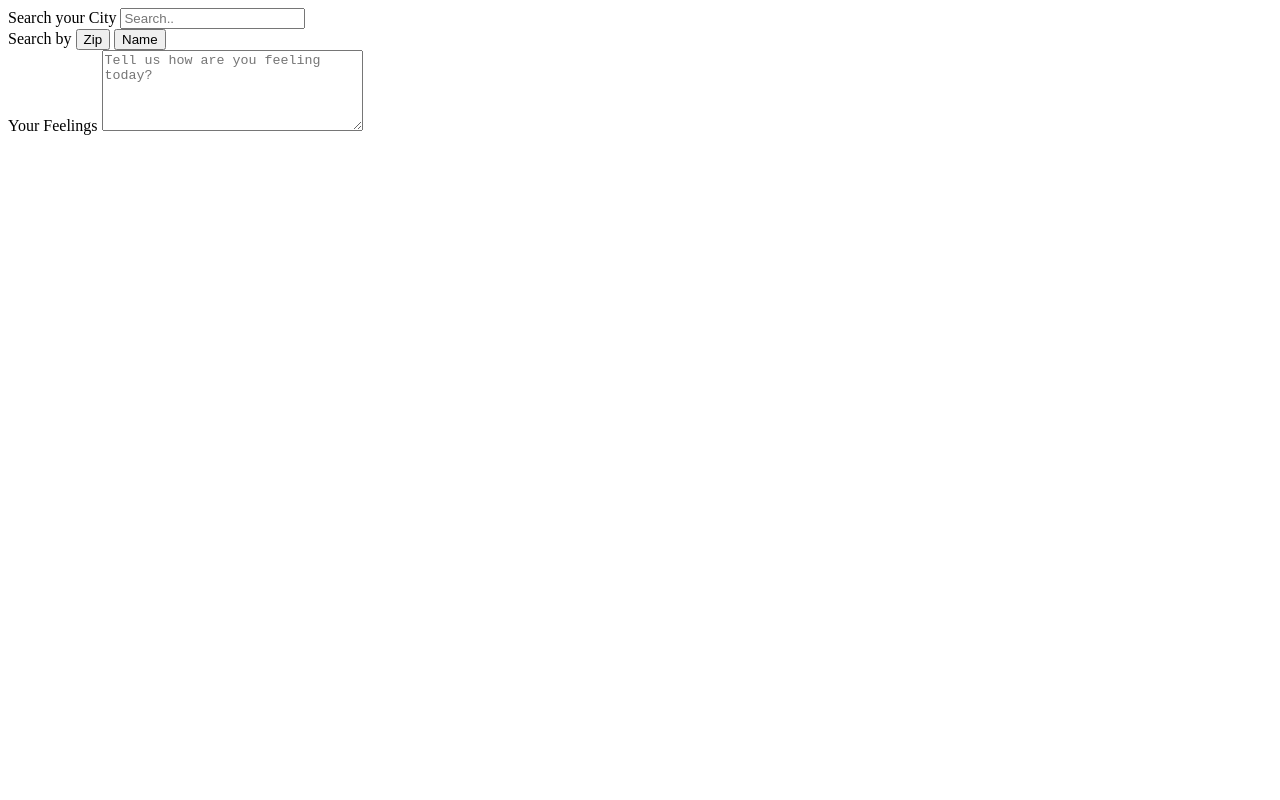
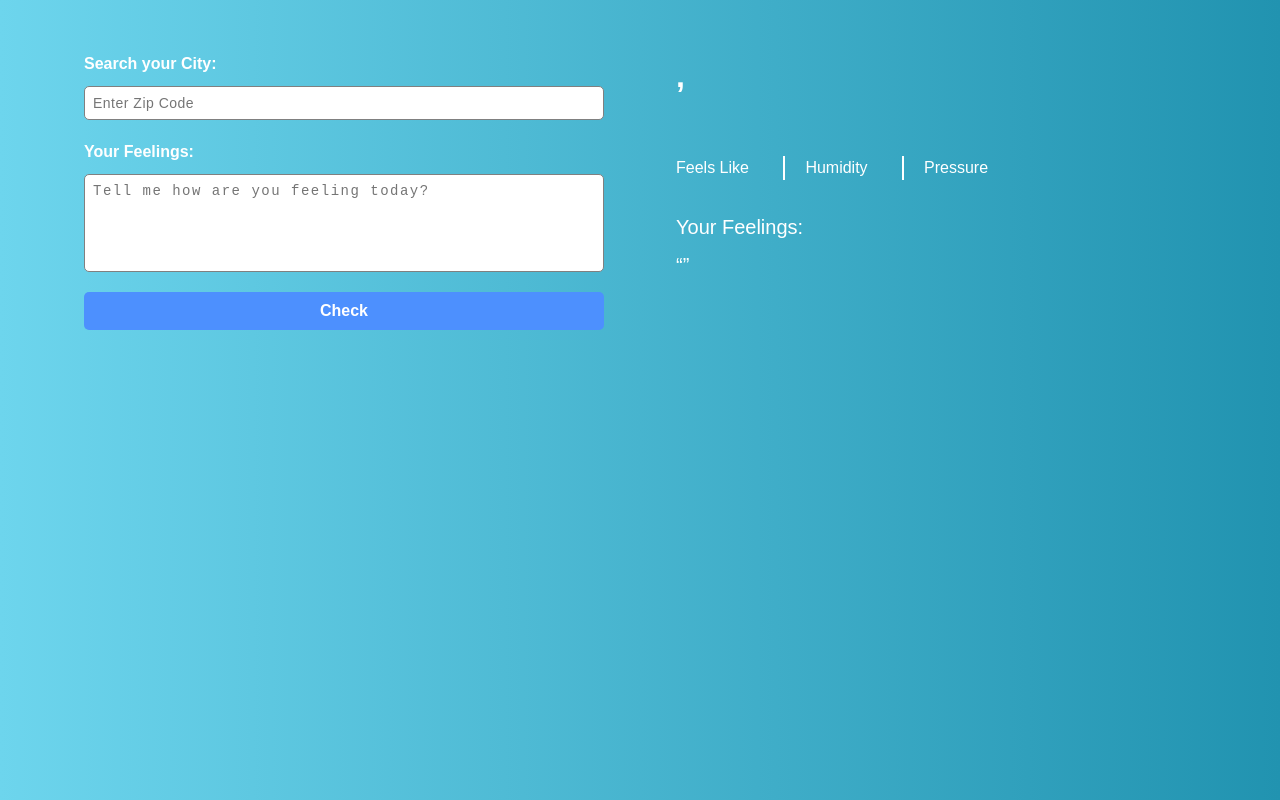
Before and after one commit to DIlkhush00/Weather-Journal-App, a website: page website/index.html in a window 1280 px wide. Drawn offline with Linux system fonts and the light colour scheme.

Commit message:
styling UI

```diff
--- a/website/index.html
+++ b/website/index.html
@@ -8,37 +8,39 @@
     <link rel="stylesheet" href="style.css">
 </head>
 <body>
+    <div class="container">
         <!--Taking Information-->
         <div class="inputInfo">
-        <label for="enteredCity">Search your City</label>
-        <input type="text" id="enteredCity" placeholder="Search..">
-        <div class="options">
-            Search by
-            <button class="option">Zip</button>
-            <button class="option">Name</button>
+            <div class="searchCity">
+                <label for="enteredCity">Search your City:</label>
+                <input type="text" id="enteredCity" placeholder="Enter Zip Code">
             </div>
-        <label for="feelings">Your Feelings</label>
-        <textarea name="feelings" id="feelings" cols="30" rows="5" placeholder="Tell us how are you feeling today?"></textarea>
+            <div class="yourFeelings">
+                <label for="feelings">Your Feelings:</label>
+                <textarea name="feelings" id="feelings" cols="30" rows="5" placeholder="Tell me how are you feeling today?"></textarea>
+            </div>
+            <button class="button">Check</button>
         </div>
 
         <!--displaying Information-->
-    <div class="showingInfo">
-        <div class="cityFullName">
-            <div class="cityName"></div>
+        <div class="showingInfo" id="entryHolder">
+            <div class="cityFullName f-b">
+                <div class="cityName"></div>,
                 <span class="cityCountry"></span>
             </div>
-        <div class="cityTime"></div>
-        <div class="cityWeather">
-            <div class="cityWeatherIcon"></div>
-            <div class="cityWeatherDesc"></div>
-        </div>
-        <div class="cityTemp"></div>
+            <div class="cityTime" id="date"></div>
+            <div class="cityTemp" id="temp"></div>
+            <div class="cityWeatherDesc f-b"></div>
             <div class="cityWeatherDetails">
                 <div class="cityFeelsLike"></div>
                 <div class="cityHumidity"></div>
                 <div class="cityPressure"></div>
             </div>
-        <div class="feelings"></div>
+            <div class="userFeelings">
+                Your Feelings:
+                <div class="feelings" id="content"></div>
+            </div>
+        </div>
     </div>
 
     <script src="app.js"></script>
--- a/website/style.css
+++ b/website/style.css
@@ -0,0 +1,193 @@
+html {
+    font-size: 100%;
+    box-sizing: border-box;
+}
+
+body {
+    margin: 0;
+    padding: 0;
+    font-size: 1rem;
+    font-family: Arial, Helvetica, sans-serif;
+    line-height: 1.5;
+    color: white;
+    background: #2193b0;
+    background: -webkit-linear-gradient(to right, #6dd5ed, #2193b0);
+    background: linear-gradient(to right, #6dd5ed, #2193b0);
+
+}
+
+.container {
+    width: 90%;
+    margin: auto;
+    padding-block: 2rem;
+    padding-inline: 1rem;
+    display: flex;
+}
+
+.inputInfo {
+    flex: 1;
+    padding: 1.25rem;
+    display: flex;
+    flex-direction: column;
+    justify-content: center;
+    gap: 1.25rem;
+}
+
+.inputInfo label {
+    margin-bottom: 0.625rem;
+    margin-right: 0.625rem;
+    font-weight: bold;
+}
+.inputInfo label:hover {
+    cursor: pointer;
+}
+
+.searchCity {
+    /* flex: 1; */
+    display: flex;
+    flex-direction: column;
+}
+.searchCity input {
+    max-width: 100%;
+    height: 1rem;
+    padding: .5rem;
+    font-size: .875rem;
+    letter-spacing: .5px;
+    outline: none;
+    border: 1px solid gray;
+    border-radius: 5px;
+    transition: box-shadow .3s ease-in-out, border .3s ease-in-out;
+}
+
+.searchCity input:focus {
+    box-shadow: 0 0 5px #203a43;
+    border: 1px solid transparent;
+}
+.yourFeelings {
+    /* flex: 1; */
+    display: flex;
+    flex-direction: column;
+}
+.yourFeelings textarea {
+    resize: none;
+    max-width: 100%;
+    padding: .5rem;
+    min-height: 3.125rem;
+    font-size: .875rem;
+    letter-spacing: 1.5px;
+    outline: none;
+    border-radius: 5px;
+    border: 1px solid gray;
+    transition: box-shadow .3s ease-in-out, border .3s ease-in-out;
+}
+.yourFeelings textarea:focus {
+    box-shadow: 0 0 5px #203a43;
+    border: 1px solid transparent;
+}
+.button {
+  display: inline-block;
+  padding: .625rem 1.25rem;
+  font-size: 1rem;
+  font-weight: 700;
+  text-align: center;
+  text-decoration: none;
+  border-radius: 5px;
+  border: none;
+  background-color: #4d90fe;
+  color: #fff;
+  cursor: pointer;
+  transition: background-color 0.3s ease;
+}
+
+.button:hover {
+  background-color: #357ae8;
+}
+
+.button:focus {
+  outline: none;
+  box-shadow: 0 0 5px #357ae8;
+}
+
+.button:active {
+  background-color: #2664c8;
+}
+
+
+/* showing info */
+
+.showingInfo {
+    margin-left: 2rem;
+    flex: 1;
+    padding: 1.25rem;
+}
+
+.f-b {
+    font-weight: 700;
+}
+
+.cityFullName {
+    font-size: 2rem;
+}
+.cityName {
+    display: inline-block;
+}
+.cityTime {
+    font-size: 1.5rem;
+    padding-bottom: 1.5rem;
+}
+.cityTemp {
+    font-size: 3rem;
+}
+.cityWeatherDesc {
+    font-size: 1.5rem;
+}
+.cityWeatherDetails {
+    padding-top: 2rem;
+}
+.cityWeatherDetails > div {
+    display: inline-block;
+    padding-right: 1.5rem;
+}
+.cityWeatherDetails > div:not(:last-child) {
+    border-right: 2px solid #fff;
+    margin-right: 1rem;
+}
+.cityFeelsLike::before {
+    content: "Feels Like ";
+    margin-right: .625rem;
+}
+.cityHumidity::before {
+    content: "Humidity ";
+    margin-right: .625rem;
+}
+.cityPressure::before {
+    content: "Pressure ";
+    margin-right: .625rem;
+}
+
+.userFeelings {
+    width: 100%;
+    padding-block: 2rem;
+    font-size: 1.25rem;
+}
+
+.feelings {
+    padding-top: .5rem;
+}
+
+.feelings::before{
+    content: open-quote;
+}
+
+.feelings::after{
+    content: close-quote;
+}
+
+@media screen and (max-width: 701px) {
+    .container {
+        flex-direction: column;
+    }
+    .showingInfo {
+        margin-left: 0;
+    }
+}
```
Lines whose indentation alone changed are shown as unchanged.
